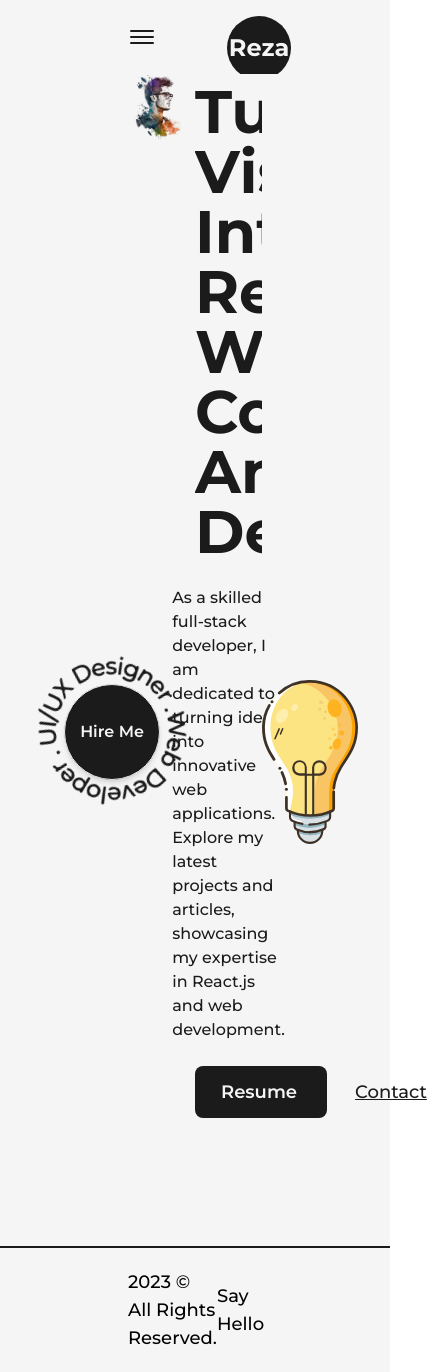
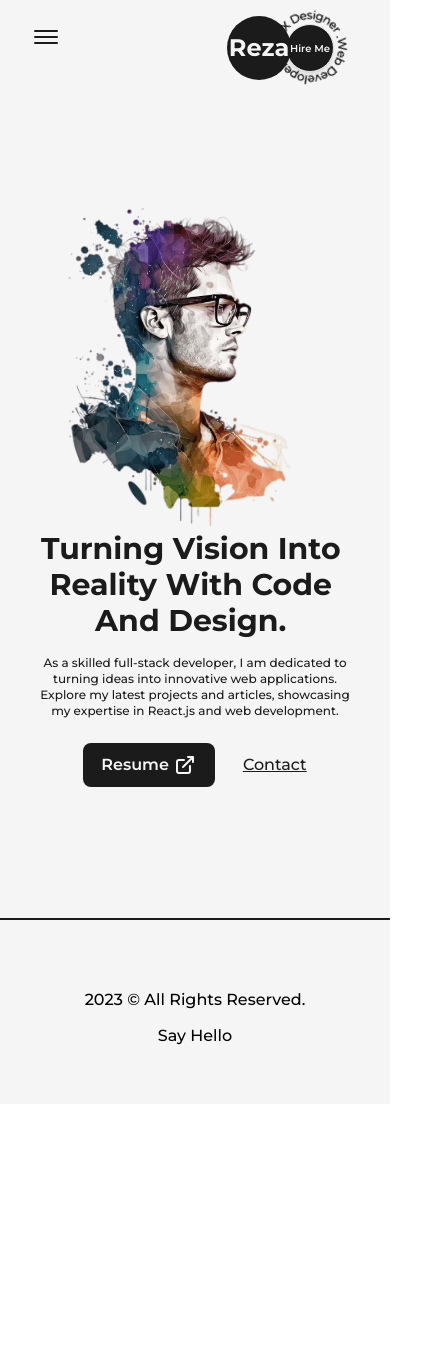
Before and after one commit to khaledtudce/nextjs_tw_fm_portfolio, a Next.js app: page / in a window 390 px wide. Shown: the whole page, 427 px wide, since content can reach past the window. After the commit the page ends 1104 px from the top, so only its background shows below. Built offline with nearby package versions, Linux system fonts and the light colour scheme.

Commit message:
homepage or index.tsx made responsive

```diff
--- a/src/components/about/HiremeAnimatedButton.tsx
+++ b/src/components/about/HiremeAnimatedButton.tsx
@@ -4,15 +4,15 @@ import Link from "next/link";
 
 const Hireme = () => {
   return (
-    <div className="fixed left-4 bottom-4 flex items-center justify-center overflow-hidden">
-      <div className="w-48 h-auto flex items-center justify-center relative">
+    <div className="fixed left-4 bottom-4 flex items-center justify-center overflow-hidden md:right-8 md:left-auto md:top-0 md:bottom-auto md:absolute">
+      <div className="w-48 h-auto flex items-center justify-center relative md:w-24">
         <CircularText
           className="fill-dark animate-spin-slow dark:fill-light"
           rest=""
         />
         <Link
           href="mailto:khaledreza@gmail.com"
-          className="flex items-center justify-center absolute left-1/2 top-1/2 -translate-x-1/2 -translate-y-1/2 bg-dark text-light shadow-md w-24 h-24 border border-solid font-semibold rounded-full hover:bg-slate-400 hover:text-blue-500 dark:bg-light dark:text-dark hover:dark:bg-dark hover:dark:text-light hover:dark:border-light"
+          className="flex items-center justify-center absolute left-1/2 top-1/2 -translate-x-1/2 -translate-y-1/2 bg-dark text-light shadow-md w-24 h-24 border border-solid font-semibold rounded-full hover:bg-slate-400 hover:text-blue-500 dark:bg-light dark:text-dark hover:dark:bg-dark hover:dark:text-light hover:dark:border-light md:w-12 md:h-12 md:text-[10px]"
         >
           Hire Me
         </Link>
--- a/src/components/shared/AnimatedText.tsx
+++ b/src/components/shared/AnimatedText.tsx
@@ -30,7 +30,7 @@ const singleWord = {
 
 const AnimatedText = ({ text, className = "" }: AnimatedTextProps) => {
   return (
-    <div className="w-full mx-auto py-2 flex items-center justify-center text-center overflow-hidden">
+    <div className="w-full mx-auto py-2 sm:p-0 flex items-center justify-center text-center overflow-hidden">
       <motion.h1
         className={`inline-block w-full text-dark font-bold capitalize text-8xl ${className} dark:text-light`}
         variants={quote}
--- a/src/components/shared/Footer.tsx
+++ b/src/components/shared/Footer.tsx
@@ -4,10 +4,12 @@ import Link from "next/link";
 
 const Footer = () => {
   return (
-    <footer className="w-full border-t-2 border-solid border-dark dark:border-light font-medium text-lg">
+    <footer className="w-full border-t-2 border-solid border-dark dark:border-light font-medium text-lg sm:text-base">
       <Layout className="py-5">
-        <div className="flex items-center justify-between dark:text-light">
-          <span>{new Date().getFullYear()} &copy; All Rights Reserved.</span>
+        <div className="flex items-center justify-between dark:text-light md:flex-col md:py-6">
+          <span className="md:py-3">
+            {new Date().getFullYear()} &copy; All Rights Reserved.
+          </span>
           <Link href="mailto:khaledreza@gmail.com">Say Hello</Link>
         </div>
       </Layout>
--- a/src/components/shared/Layout.tsx
+++ b/src/components/shared/Layout.tsx
@@ -8,7 +8,7 @@ type LayoutProps = {
 const Layout = ({ children, className = "" }: LayoutProps) => {
   return (
     <div
-      className={`${className} w-full h-full inline-block z-0 bg-light p-32 dark:bg-dark`}
+      className={`${className} w-full h-full inline-block z-0 bg-light dark:bg-dark p-32 xl:p-24 lg:p-16 md:p-12 sm:p-8`}
     >
       {children}
     </div>
--- a/src/components/shared/Navbar.tsx
+++ b/src/components/shared/Navbar.tsx
@@ -79,7 +79,7 @@ const Navbar = () => {
   };
 
   return (
-    <header className="w-full px-32 py-8 font-medium flex items-center justify-between dark:text-light relative">
+    <header className="w-full px-32 py-8 font-medium flex items-center justify-between dark:text-light relative z-10 lg:px-16 md:px-12 sm:px-8">
       <button
         className="flex-col justify-center items-center hidden lg:flex"
         onClick={handleOpenClose}
--- a/src/pages/index.tsx
+++ b/src/pages/index.tsx
@@ -16,33 +16,33 @@ export default function Home() {
         <meta name="home" content="This is main page of my portfolio" />
       </Head>
       <main className="flex items-center text-dark w-full min-h-screen dark:text-light">
-        <Layout className="pt-0">
-          <div className="flex item-center justify-between w-full">
-            <div className="w-1/2">
+        <Layout className="pt-0 md:pt-16 sm:pt-8">
+          <div className="flex item-center justify-between w-full lg:flex-col">
+            <div className="w-1/2 md:self-center md:w-full">
               <Image
                 src={profilePic}
                 alt="khaled reza"
-                className="w-full h-auto"
+                className="w-full h-auto lg:hidden md:inline-block md:w-full"
                 priority
                 sizes="(max-width: 768px) 100vw, (max-width: 1200px) 50vw, 50vw"
               />
             </div>
-            <div className="w-1/2 flex flex-col items-center self-center">
+            <div className="w-1/2 flex flex-col items-center self-center lg:w-full lg:text-center">
               <AnimatedText
                 text="Turning Vision Into Reality With Code And Design."
-                className="!text-6xl !text-left"
+                className="!text-6xl !text-left xl:!text-5xl lg:!text-center lg:!text-6xl md:!text-5xl sm:!text-3xl"
               ></AnimatedText>
-              <p className="my-4 text-base font-medium">
+              <p className="my-4 text-base font-medium md:text-sm sm:text-xs">
                 As a skilled full-stack developer, I am dedicated to turning
                 ideas into innovative web applications. Explore my latest
                 projects and articles, showcasing my expertise in React.js and
                 web development.
               </p>
-              <div className="flex items-center self-start mt-2 gap-3">
+              <div className="flex items-center self-start mt-2 gap-3 lg:self-center">
                 <Link
                   href="/dummy.pdf"
                   target="_blank"
-                  className="flex items-center bg-dark text-light p-2.5 px-6 rounded-lg text-lg font-semibold hover:bg-light hover:text-dark border-2 border-solid border-transparent hover:border-dark dark:bg-light dark:text-dark hover:dark:bg-dark hover:dark:text-light hover:dark:border-light"
+                  className="flex items-center bg-dark text-light p-2.5 px-6 rounded-lg text-lg font-semibold hover:bg-light hover:text-dark border-2 border-solid border-transparent hover:border-dark dark:bg-light dark:text-dark hover:dark:bg-dark hover:dark:text-light hover:dark:border-light md:p-2 md:px-4 md:text-base"
                   download={true}
                 >
                   Resume <LinkArrow className={"w-6 ml-1"} rest="" />
@@ -50,7 +50,7 @@ export default function Home() {
                 <Link
                   href="mailto:khaledreza@gmail.com"
                   target="_blank"
-                  className="ml-4 text-lg font-medium capitalize text-dark underline dark:text-light"
+                  className="ml-4 text-lg font-medium capitalize text-dark underline dark:text-light md:text-base"
                 >
                   Contact
                 </Link>
@@ -59,7 +59,7 @@ export default function Home() {
           </div>
         </Layout>
         <Hireme />
-        <div className="absolute right-8 bottom-0 inline-block w-24">
+        <div className="absolute right-8 bottom-0 inline-block w-24 md:hidden">
           <Image src={lightBulb} alt="lightbulb" className="w-full h-auto" />
         </div>
       </main>
```
